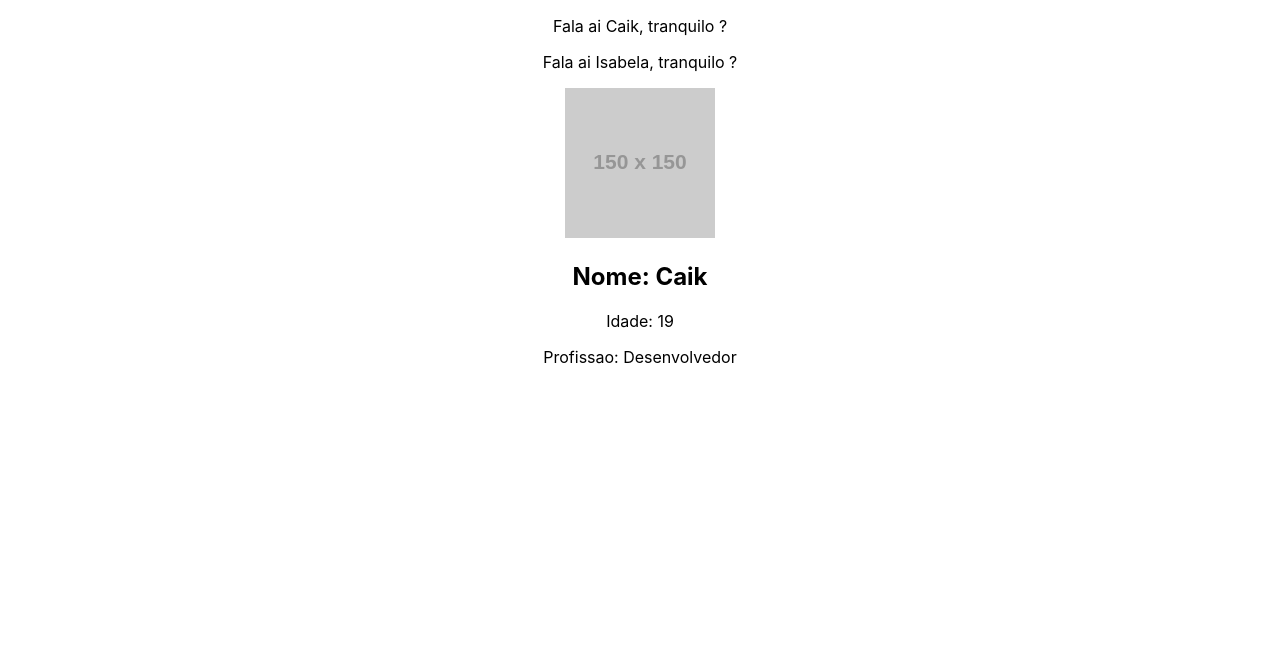
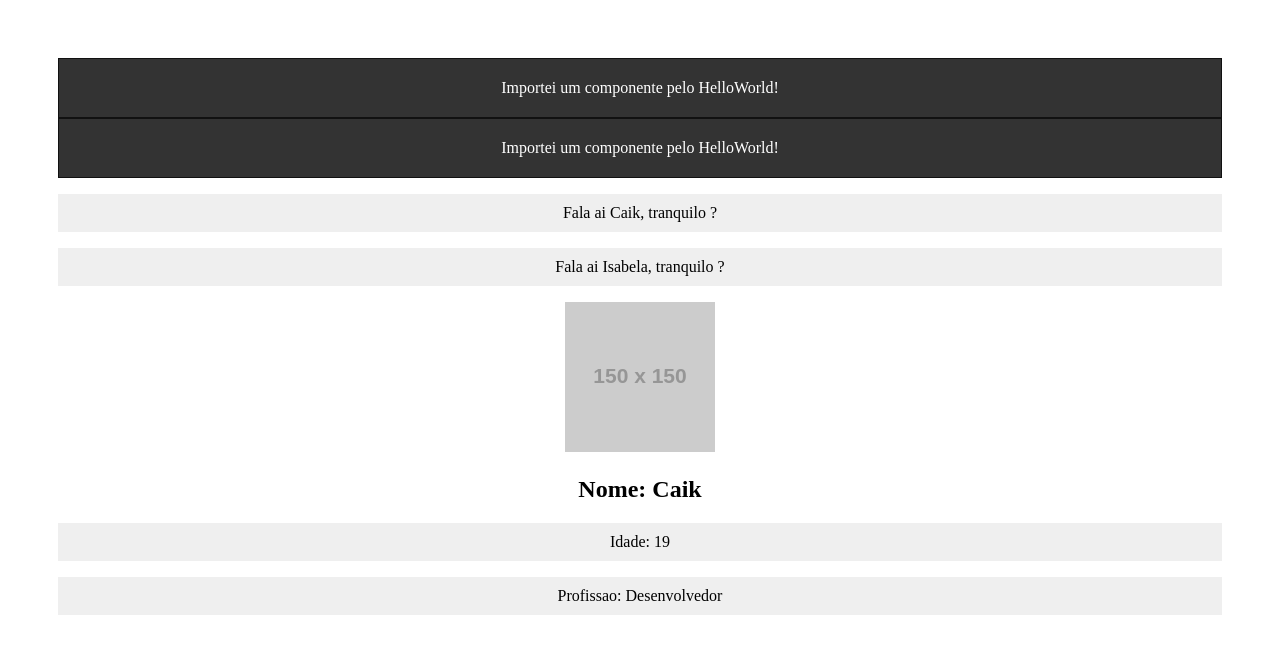
Before and after one commit to CaikLacerda/curso_react, a React (Create React App) app in the folder meu-projeto/: page / in a window 1280 px wide. Shown: the top 654 px of the page. Built offline with nearby package versions, Linux system fonts and the light colour scheme.

Commit message:
aula sobre css

```diff
--- a/meu-projeto/src/App.jsx
+++ b/meu-projeto/src/App.jsx
@@ -2,6 +2,7 @@ import './App.css';
 import HelloWorld from './components/HelloWorld';
 import SayMyName from './components/SayMyName';
 import Pessoa from './components/pessoa';
+import Frase from './components/Frase';
 
 
 function App() {
@@ -9,6 +10,8 @@ function App() {
   return (
     <div className="App">
 
+      <Frase />
+      <Frase />
       <SayMyName nome="Caik"/>
       <SayMyName nome="Isabela"/>
       <Pessoa
--- a/meu-projeto/src/components/Frase.jsx
+++ b/meu-projeto/src/components/Frase.jsx
@@ -1,7 +1,9 @@
+import styles from './Frase.module.css'
+
 function Frase() {
     return (
-        <div>
-            <p>Importei um componente pelo HelloWorld!</p>
+        <div className={styles.fraseContainer}>
+            <p className={styles.fraseContent}>Importei um componente pelo HelloWorld!</p>
         </div>
     )
 }
--- /dev/null
+++ b/meu-projeto/src/components/Frase.module.css
@@ -0,0 +1,11 @@
+.fraseContainer {
+    background-color: #333;
+    border: 1px solid #111;
+}
+
+.fraseContent {
+    color: white;
+    background-color: #333;
+    margin: 0;
+    padding: 20px;
+}
--- a/meu-projeto/src/index.css
+++ b/meu-projeto/src/index.css
@@ -1,13 +1,8 @@
 body {
-  margin: 0;
-  font-family: -apple-system, BlinkMacSystemFont, 'Segoe UI', 'Roboto', 'Oxygen',
-    'Ubuntu', 'Cantarell', 'Fira Sans', 'Droid Sans', 'Helvetica Neue',
-    sans-serif;
-  -webkit-font-smoothing: antialiased;
-  -moz-osx-font-smoothing: grayscale;
+  padding: 50px;
 }
 
-code {
-  font-family: source-code-pro, Menlo, Monaco, Consolas, 'Courier New',
-    monospace;
+p {
+  background-color: #efefef;
+  padding: 10px;
 }
```
